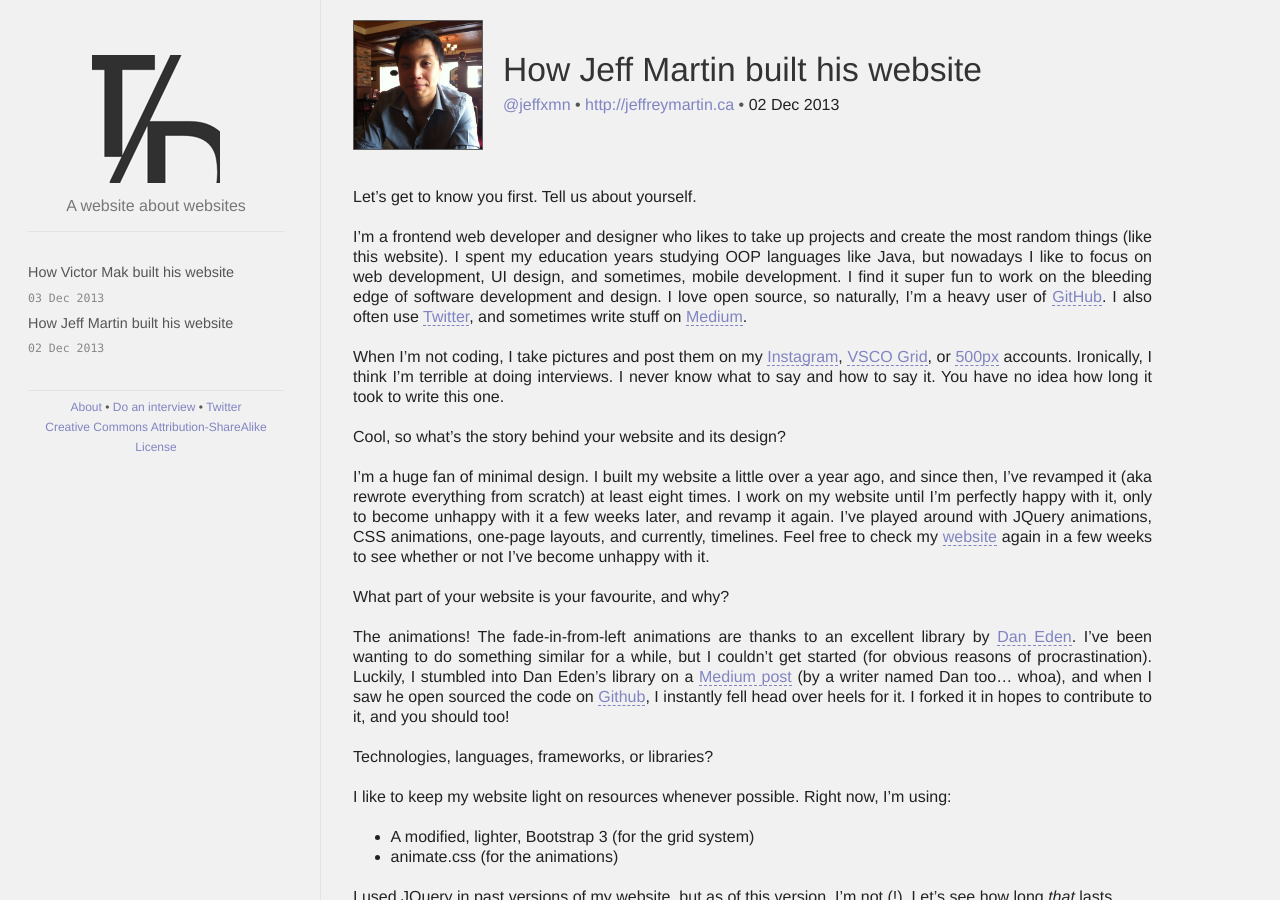
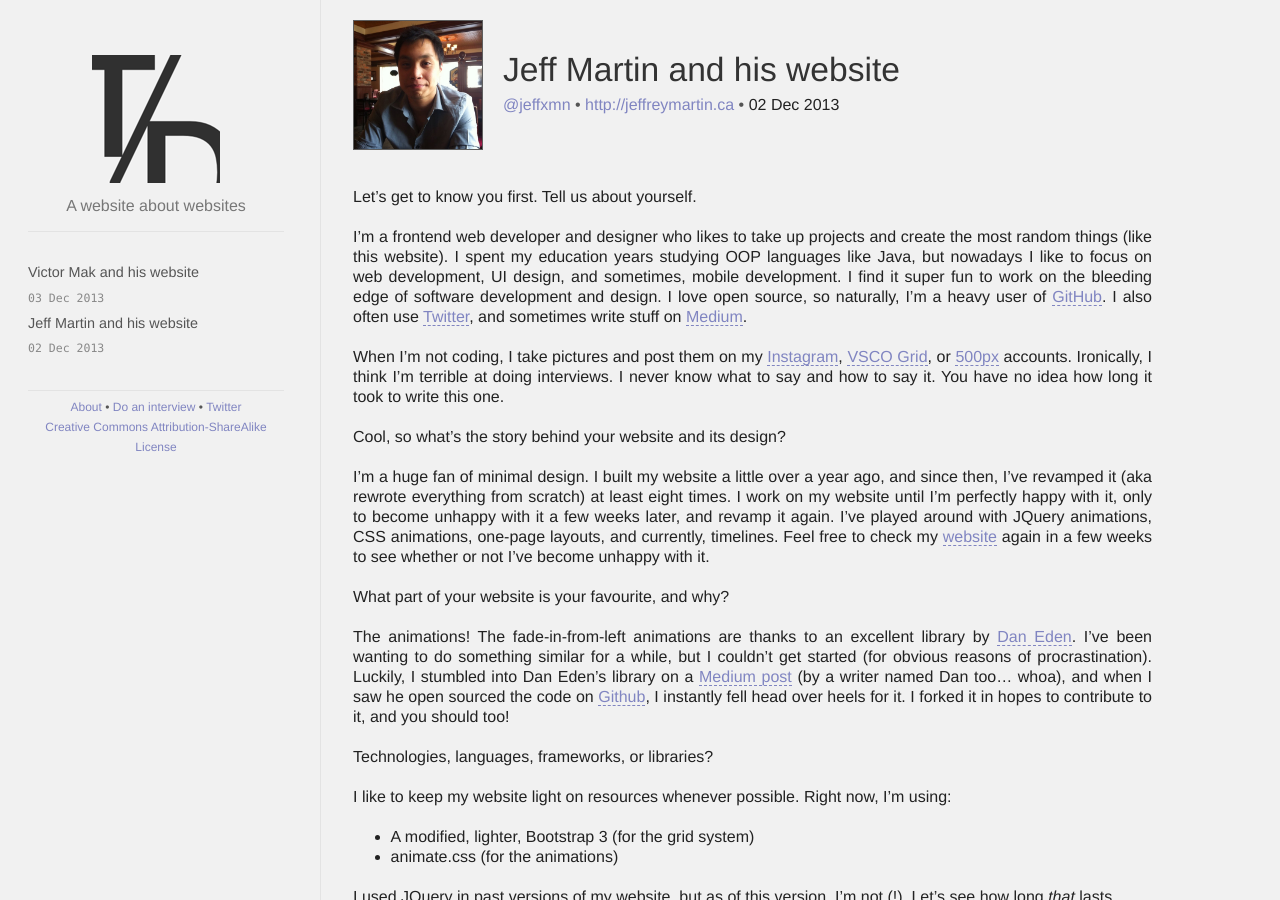
Before and after one commit to the-development/thedevelopment, a Jekyll site: the page built from _posts/2013-12-02-jeff-martin.md, in a window 1280 px wide. Built offline with Jekyll 4.4.1, drawn with Linux system fonts in a browser that asks for light colours; Markdown is read by kramdown in place of the engine named in the settings.

Commit message:
Try a new title

```diff
--- a/_posts/2013-12-02-jeff-martin.md
+++ b/_posts/2013-12-02-jeff-martin.md
@@ -1,6 +1,6 @@
 ---
 layout: post
-title:  "How Jeff Martin built his website"
+title:  "Jeff Martin and his website"
 img: jeffmartin
 twitter: jeffxmn
 website: http://jeffreymartin.ca
--- a/_posts/2013-12-03-victor-mak.md
+++ b/_posts/2013-12-03-victor-mak.md
@@ -1,6 +1,6 @@
 ---
 layout: post
-title:  "How Victor Mak built his website"
+title:  "Victor Mak and his website"
 img: victormak
 twitter: vicmakcy
 website: http://victormakcy.com
```
